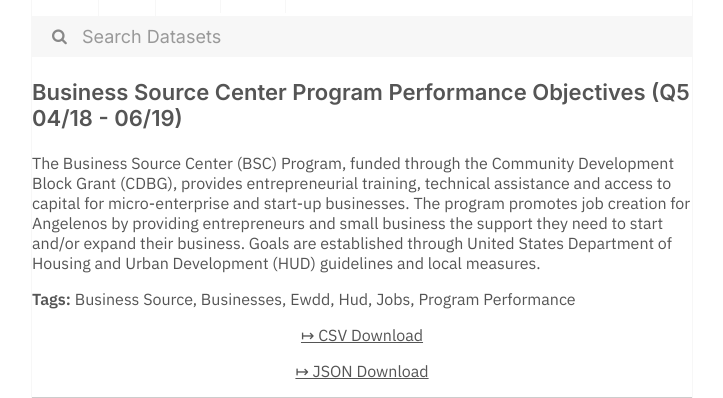
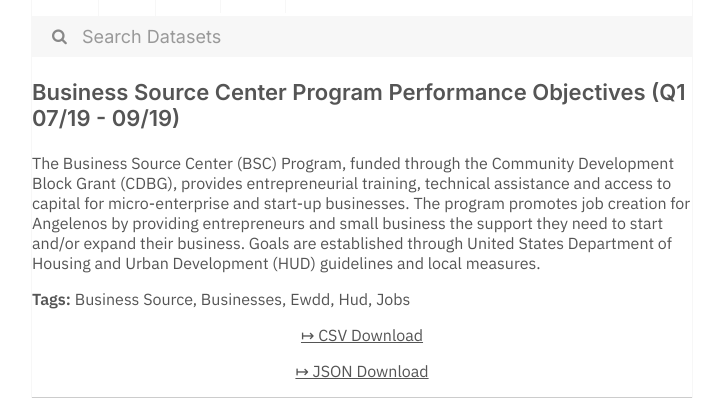
Before and after one commit to dayda-entities/city-of-los-angeles, a Jekyll site: the page built from _posts/2020-11-10-business-source-center-program.md, in a window 1280 px wide. Shown: the part 269-667 px from the top of the page, without its empty margins (278-1001 px from the left). Built offline with Jekyll 4.4.1, drawn with Linux system fonts in a browser that asks for light colours.

```diff
--- a/_posts/2020-11-10-business-source-center-program.md
+++ b/_posts/2020-11-10-business-source-center-program.md
@@ -1,7 +1,7 @@
 ---
-title: Business Source Center Program Performance Objectives (Q5  04/18 - 06/19)
-created: '2020-11-10T17:52:19.352291'
-modified: '2020-12-02T15:56:03.884943'
+title: Business Source Center Program Performance Objectives (Q1  07/19 - 09/19)
+created: '2020-11-10T17:52:04.539214'
+modified: '2020-12-02T15:54:47.358657'
 state: active
 type: dataset
 tags:
@@ -10,12 +10,11 @@ tags:
   - Ewdd
   - Hud
   - Jobs
-  - Program Performance
 groups:
   - Local Government
-csv_url: 'https://data.lacity.org/api/views/e2zz-y53s/rows.csv?accessType=DOWNLOAD'
-json_url: 'https://data.lacity.org/api/views/e2zz-y53s/rows.json?accessType=DOWNLOAD'
+csv_url: 'https://data.lacity.org/api/views/3aii-bde7/rows.csv?accessType=DOWNLOAD'
+json_url: 'https://data.lacity.org/api/views/3aii-bde7/rows.json?accessType=DOWNLOAD'
 layout: post
 
 ---
-The Business Source Center (BSC) Program, funded through the Community Development Block Grant (CDBG), provides entrepreneurial training, technical assistance and access to capital for micro-enterprise and start-up businesses.  The program promotes job creation for Angelenos by providing entrepreneurs and small business the support they need to start and/or expand their business.  Goals are established through United States Department of Housing and Urban Development (HUD) guidelines and local measures.
+The Business Source Center (BSC) Program, funded through the Community Development Block Grant (CDBG), provides entrepreneurial training, technical assistance and access to capital for micro-enterprise and start-up businesses. The program promotes job creation for Angelenos by providing entrepreneurs and small business the support they need to start and/or expand their business. Goals are established through United States Department of Housing and Urban Development (HUD) guidelines and local measures.
```
